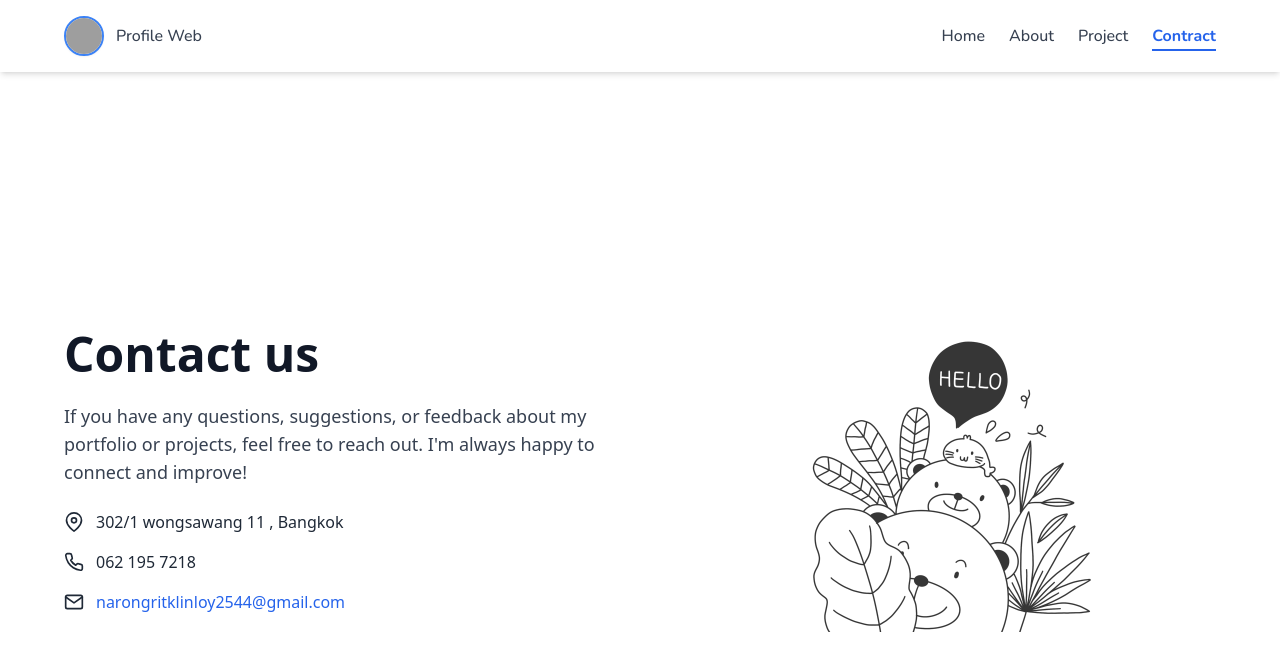
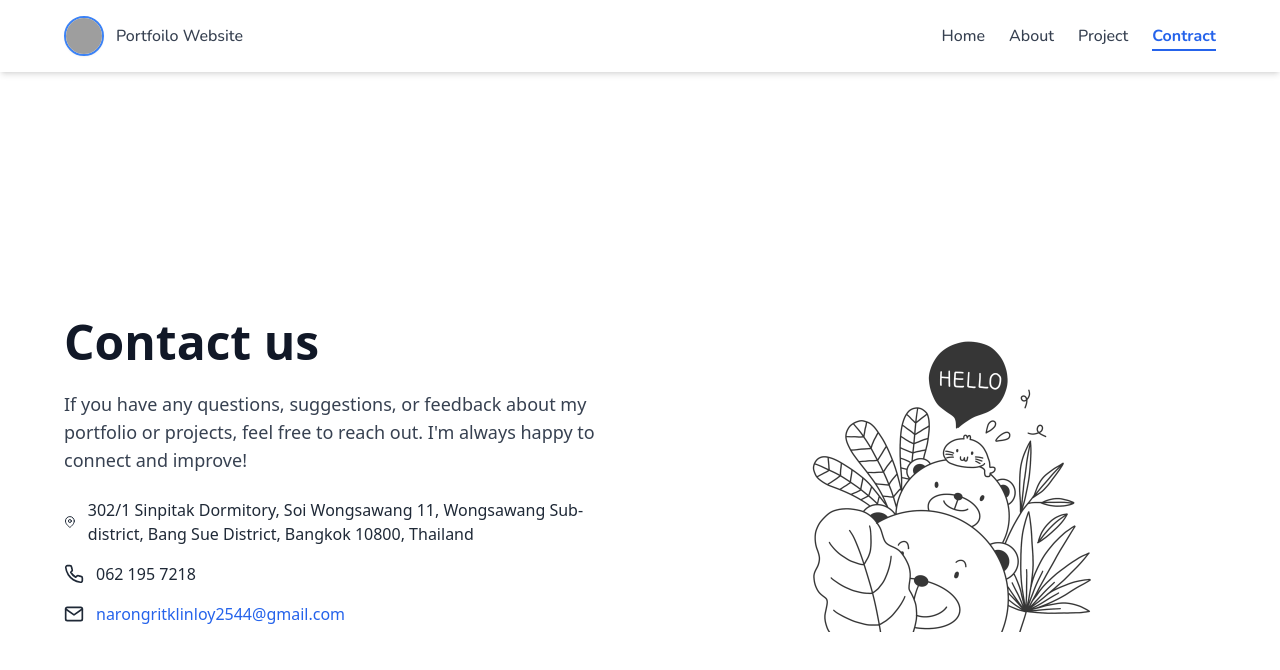
Before and after one commit to Narongrit2544/Profile_web-React, a React (Create React App) app: page /contract in a window 1280 px wide. Shown: the top 670 px of the page. Built offline with nearby package versions, Linux system fonts and the light colour scheme; grey boxes are pictures that could not be loaded; the HTML template or start-up script is replaced by a standard one.

Commit message:
Update addr.

```diff
--- a/src/components/Navbar.jsx
+++ b/src/components/Navbar.jsx
@@ -20,7 +20,7 @@ const Navbar = () => {
             alt="Logo"
             className="w-10 h-10 rounded-full border-2 border-blue-500 shadow-sm"
           />
-          <p className="text-gray-700 font-medium font-nunito">Profile Web</p>
+          <p className="text-gray-700 font-medium font-nunito">Portfoilo Website</p>
         </div>
 
         {/* Hamburger Icon */}
--- a/src/pages/Contract.jsx
+++ b/src/pages/Contract.jsx
@@ -18,7 +18,9 @@ const Contract = () => {
           <div className="space-y-4 text-gray-800 text-base">
             <div className="flex items-center gap-3">
               <FiMapPin className="text-xl" />
-              <span>302/1 wongsawang 11 , Bangkok</span>
+              <span>302/1 Sinpitak Dormitory, Soi Wongsawang 11,
+                Wongsawang Sub-district, Bang Sue District,
+                Bangkok 10800, Thailand</span>
             </div>
             <div className="flex items-center gap-3">
               <FiPhone className="text-xl" />
```
